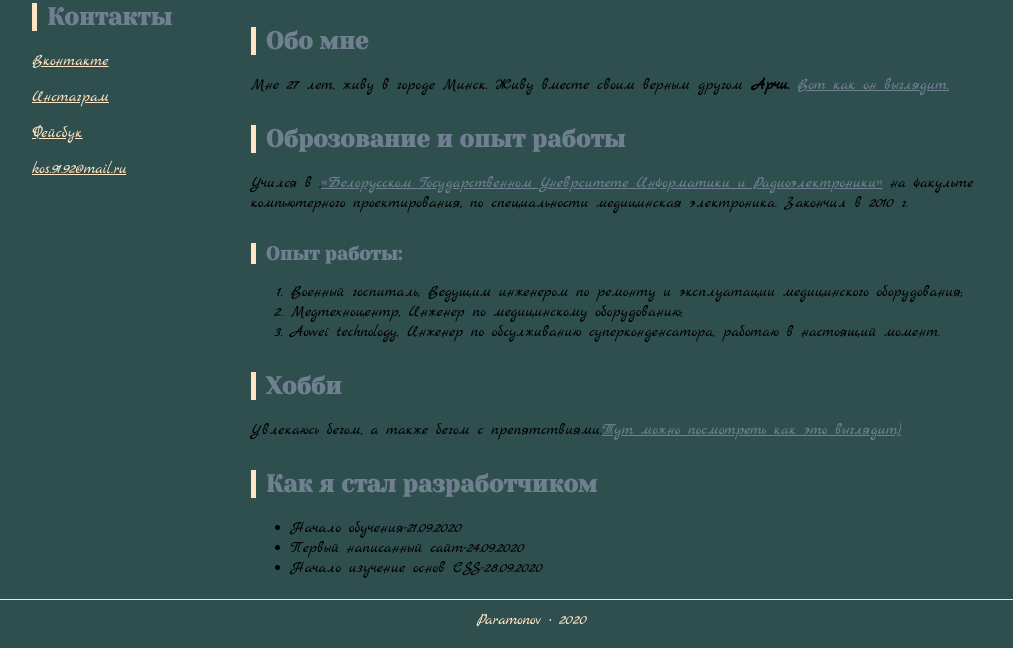
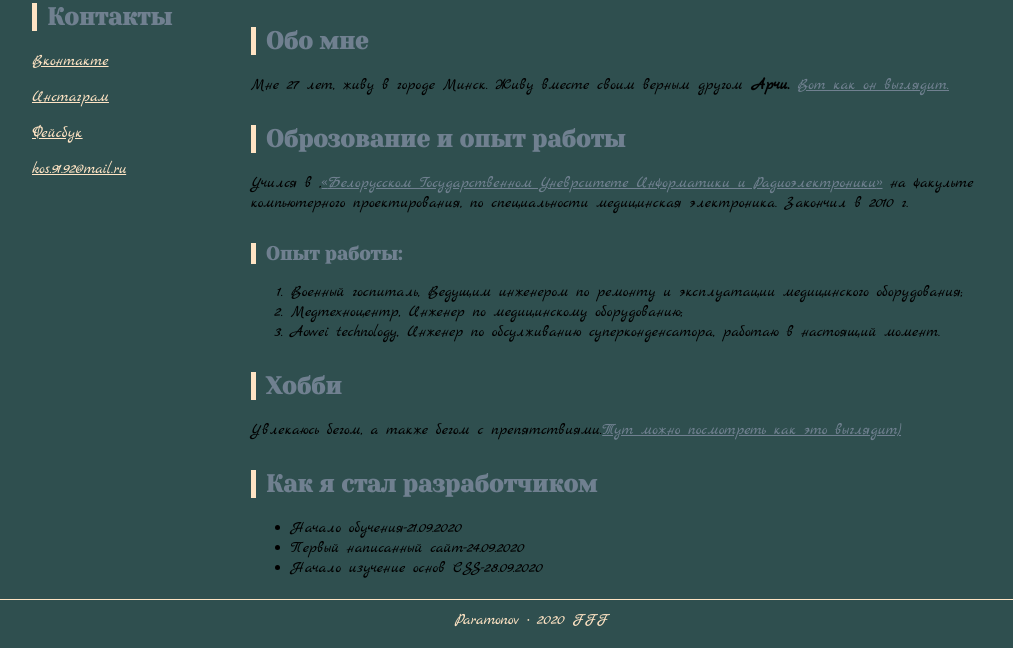
Before and after one commit to Kashka223/Skillfactory, a plain HTML site: page index.html in a window 1280 px wide. Shown: the part 168-816 px from the top of the page, without its empty margins (108-1121 px from the left). Drawn offline with Linux system fonts and the light colour scheme; files that its build step writes are made by us from their sources.

Commit message:
NEw span

```diff
--- a/index.html
+++ b/index.html
@@ -57,6 +57,7 @@
       </main>
       <footer class="footer">
           <span>Paramonov • 2020</span>
+          <span>FFF</span>
 
       </footer>
     </body>
```
